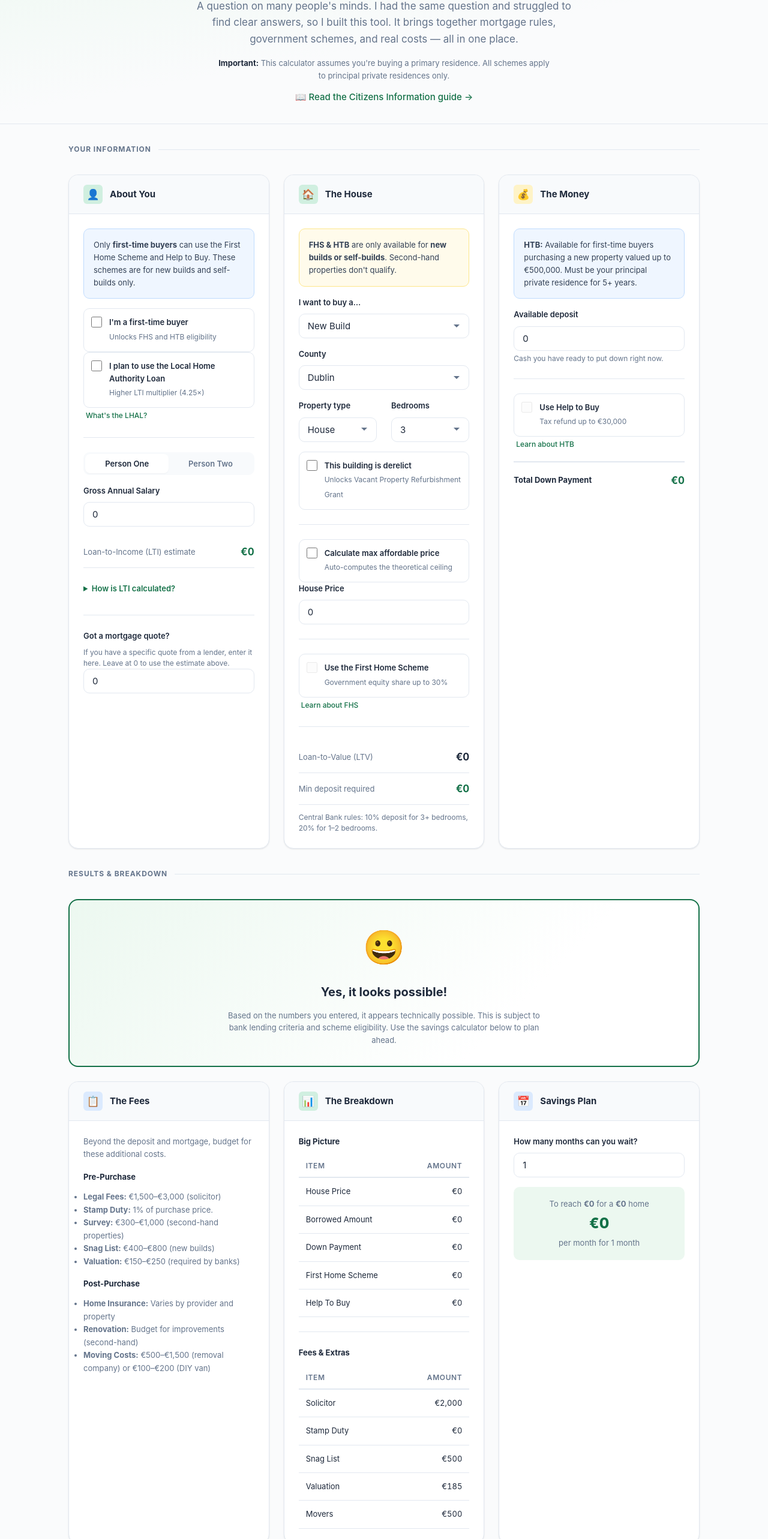
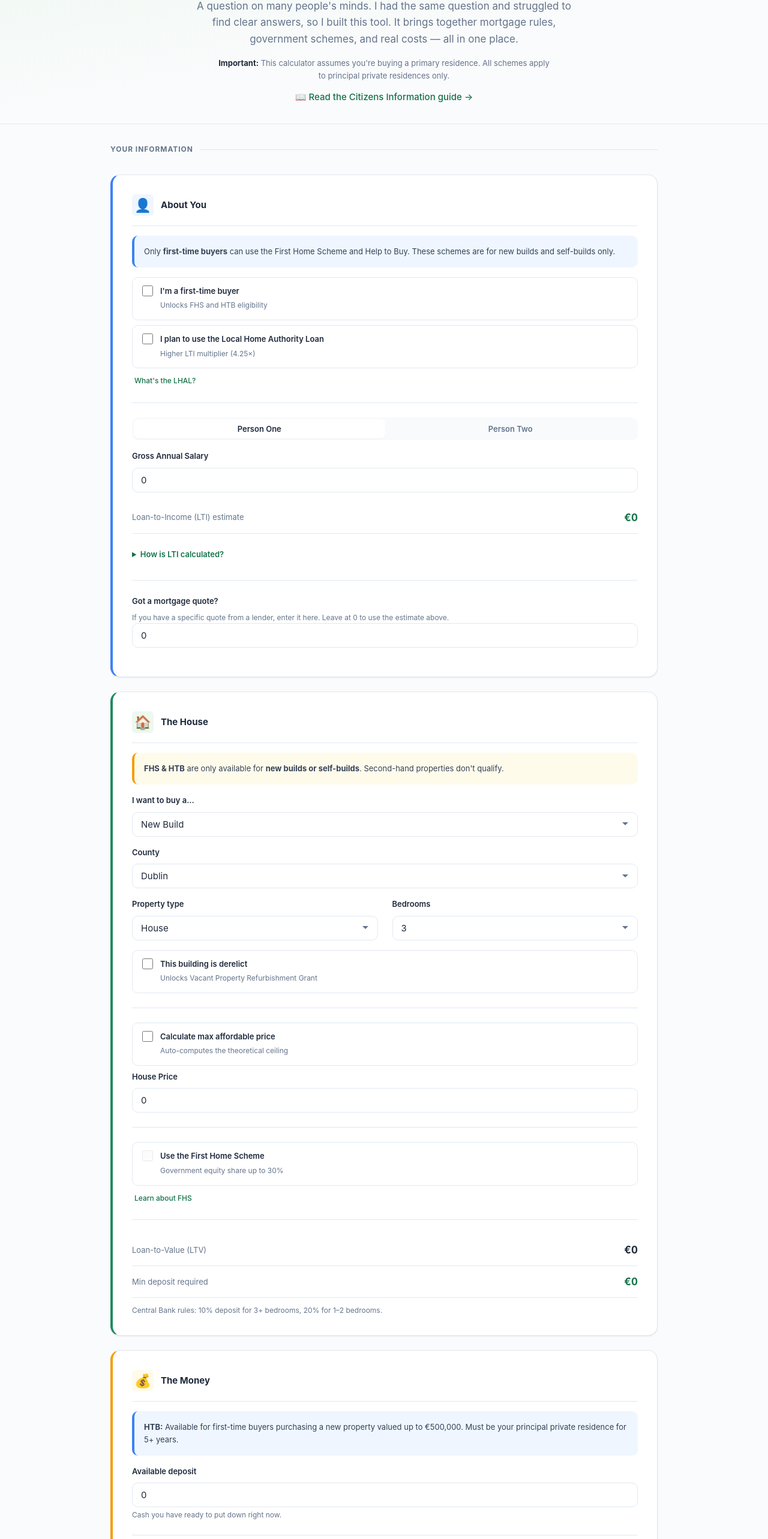
Before and after one commit to Wayne-Thornberry/House-Calculator, a Vue app: page / in a window 1280 px wide. Shown: the part 226-2792 px from the top of the page at 60% size. Built offline with nearby package versions, Linux system fonts and the light colour scheme.

Commit message:
Refactor card components to use new title row structure and update styles for improved UI consistency

```diff
--- a/src/App.vue
+++ b/src/App.vue
@@ -39,7 +39,7 @@
       <!-- Inputs section -->
       <div class="container" style="margin-top: var(--s6);">
         <div class="section-label"><span>Your Information</span></div>
-        <div class="grid-3">
+        <div class="input-stack">
           <PersonInputs
             v-model:isFirstTimeBuyer="state.isFirstTimeBuyer"
             v-model:usesLHAL="state.usesLHAL"
@@ -88,7 +88,7 @@
           :housePrice="state.housePrice"
         />
 
-        <div class="grid-3" style="margin-top: var(--s5);">
+        <div class="grid-2" style="margin-top: var(--s5);">
           <FeesInfo :isFirstTimeBuyer="state.isFirstTimeBuyer" />
           <Breakdown
             :housePrice="state.housePrice"
--- a/src/assets/styles/main.css
+++ b/src/assets/styles/main.css
@@ -153,7 +153,7 @@ body {
    --------------------------------------------------------------------------- */
 .container {
   width: 100%;
-  max-width: 1100px;
+  max-width: 960px;
   margin: 0 auto;
   padding: 0 var(--s5);
 }
@@ -330,51 +330,59 @@ body {
 
 .card:hover {
   box-shadow: var(--shadow-md);
-  border-color: var(--slate-300);
 }
 
-[data-theme="dark"] .card:hover {
-  border-color: var(--slate-600);
+/* Colored left accent per card variant */
+.card-accent-green  { border-left: 4px solid var(--green-500); }
+.card-accent-blue   { border-left: 4px solid #3b82f6; }
+.card-accent-amber  { border-left: 4px solid #f59e0b; }
+.card-accent-slate  { border-left: 4px solid var(--slate-400); }
+
+/* Card body */
+.card-body {
+  padding: var(--s6);
 }
 
-.card-header {
+@media (max-width: 640px) {
+  .card-body { padding: var(--s4); }
+}
+
+/* Card title row — icon + heading inline, no separate header strip */
+.card-title-row {
   display: flex;
   align-items: center;
   gap: var(--s3);
-  padding: var(--s4) var(--s5);
+  margin-bottom: var(--s4);
+  padding-bottom: var(--s4);
   border-bottom: 1px solid var(--border);
-  background: var(--bg-muted);
 }
 
-.card-header-icon {
-  width: 32px;
-  height: 32px;
+.card-title-icon {
+  font-size: 1.4rem;
+  width: 36px;
+  height: 36px;
   border-radius: var(--radius-sm);
   display: flex;
   align-items: center;
   justify-content: center;
-  font-size: var(--text-lg);
   flex-shrink: 0;
 }
 
-.card-header-icon.green  { background: var(--green-100); }
-.card-header-icon.blue   { background: #dbeafe; }
-.card-header-icon.amber  { background: #fef3c7; }
+.card-title-icon.green  { background: var(--green-50);  }
+.card-title-icon.blue   { background: #eff6ff; }
+.card-title-icon.amber  { background: #fffbeb; }
+.card-title-icon.slate  { background: var(--slate-100); }
 
-[data-theme="dark"] .card-header-icon.green  { background: #0d2818; }
-[data-theme="dark"] .card-header-icon.blue   { background: #0c1a2b; }
-[data-theme="dark"] .card-header-icon.amber  { background: #2d1f05; }
+[data-theme="dark"] .card-title-icon.green  { background: #0d2818; }
+[data-theme="dark"] .card-title-icon.blue   { background: #0c1a2b; }
+[data-theme="dark"] .card-title-icon.amber  { background: #2d1f05; }
+[data-theme="dark"] .card-title-icon.slate  { background: #1a1f2b; }
 
-.card-header h2,
-.card-header h3 {
+.card-title-row h3 {
   font-size: var(--text-base);
   font-weight: 700;
   color: var(--text);
   margin: 0;
-}
-
-.card-body {
-  padding: var(--s5);
 }
 
 /* ---------------------------------------------------------------------------
@@ -389,6 +397,13 @@ body {
 .grid-2 {
   display: grid;
   grid-template-columns: repeat(2, 1fr);
+  gap: var(--s5);
+}
+
+/* Single-column stack for input cards — full width, generous gap */
+.input-stack {
+  display: flex;
+  flex-direction: column;
   gap: var(--s5);
 }
 
@@ -466,17 +481,29 @@ select {
   display: flex;
   align-items: flex-start;
   gap: var(--s3);
-  padding: var(--s3);
+  padding: var(--s3) var(--s4);
   border: 1px solid var(--border);
   border-radius: var(--radius);
   cursor: pointer;
   transition: all var(--fast);
   background: var(--bg-card);
+  margin-bottom: var(--s2);
 }
 
 .checkbox-row:hover {
   border-color: var(--slate-300);
   background: var(--bg-muted);
+  box-shadow: var(--shadow-xs);
+}
+
+.checkbox-row:has(input:checked) {
+  border-color: var(--brand);
+  background: var(--brand-light);
+}
+
+[data-theme="dark"] .checkbox-row:has(input:checked) {
+  border-color: var(--brand);
+  background: #0d2818;
 }
 
 .checkbox-row input[type="checkbox"] {
@@ -564,29 +591,30 @@ select {
   margin-bottom: var(--s4);
   font-size: var(--text-sm);
   line-height: 1.6;
+  border-left: 4px solid;
 }
 
 .callout.info {
   background: #eff6ff;
-  border: 1px solid #bfdbfe;
+  border-color: #3b82f6;
   color: var(--slate-700);
 }
 
 [data-theme="dark"] .callout.info {
   background: #0c1929;
-  border-color: #1e3a5f;
+  border-color: #2563eb;
   color: var(--slate-300);
 }
 
 .callout.warn {
   background: #fffbeb;
-  border: 1px solid #fde68a;
+  border-color: #f59e0b;
   color: var(--slate-700);
 }
 
 [data-theme="dark"] .callout.warn {
   background: #241e0a;
-  border-color: #5c4308;
+  border-color: #d97706;
   color: var(--slate-300);
 }
 
--- a/src/components/Breakdown.vue
+++ b/src/components/Breakdown.vue
@@ -1,10 +1,11 @@
 <template>
-  <div class="card">
-    <div class="card-header">
-      <div class="card-header-icon green">📊</div>
-      <h3>The Breakdown</h3>
-    </div>
+  <div class="card card-accent-green">
     <div class="card-body">
+      <div class="card-title-row">
+        <div class="card-title-icon green">📊</div>
+        <h3>The Breakdown</h3>
+      </div>
+
       <h4 style="font-size: var(--text-sm); margin-bottom: var(--s3);">Big Picture</h4>
       <div class="table-wrap">
         <table>
--- a/src/components/FeesInfo.vue
+++ b/src/components/FeesInfo.vue
@@ -1,10 +1,11 @@
 <template>
-  <div class="card">
-    <div class="card-header">
-      <div class="card-header-icon blue">📋</div>
-      <h3>The Fees</h3>
-    </div>
+  <div class="card card-accent-slate">
     <div class="card-body">
+      <div class="card-title-row">
+        <div class="card-title-icon slate">📋</div>
+        <h3>The Fees</h3>
+      </div>
+
       <p style="font-size: var(--text-sm); color: var(--text-muted); margin-bottom: var(--s4);">
         Beyond the deposit and mortgage, budget for these additional costs.
       </p>
--- a/src/components/HouseInputs.vue
+++ b/src/components/HouseInputs.vue
@@ -1,16 +1,16 @@
 <template>
-  <div class="card">
-    <div class="card-header">
-      <div class="card-header-icon green">🏠</div>
-      <h3>The House</h3>
-    </div>
+  <div class="card card-accent-green">
     <div class="card-body">
+      <div class="card-title-row">
+        <div class="card-title-icon green">🏠</div>
+        <h3>The House</h3>
+      </div>
+
       <div class="callout warn">
         <strong>FHS &amp; HTB</strong> are only available for <strong>new builds or self-builds</strong>.
         Second-hand properties don't qualify.
       </div>
 
-      <!-- Property condition -->
       <div class="form-group">
         <label class="form-label" for="pcSelect">I want to buy a…</label>
         <select id="pcSelect" :value="propertyCondition" @change="$emit('update:propertyCondition', ($event.target).value)">
@@ -18,7 +18,6 @@
         </select>
       </div>
 
-      <!-- County -->
       <div class="form-group">
         <label class="form-label" for="cSelect">County</label>
         <select id="cSelect" :value="county" @change="$emit('update:county', ($event.target).value)">
@@ -26,7 +25,6 @@
         </select>
       </div>
 
-      <!-- Property type + bedrooms -->
       <div class="grid-2">
         <div class="form-group">
           <label class="form-label" for="ptSelect">Property type</label>
@@ -42,7 +40,6 @@
         </div>
       </div>
 
-      <!-- Derelict -->
       <label class="checkbox-row">
         <input type="checkbox" :checked="isDerelict" @change="$emit('update:isDerelict', ($event.target).checked)">
         <span class="checkbox-row-text"><strong>This building is derelict</strong><span>Unlocks Vacant Property Refurbishment Grant</span></span>
@@ -50,7 +47,6 @@
 
       <hr>
 
-      <!-- Max affordable toggle -->
       <label class="checkbox-row">
         <input type="checkbox" :checked="useMaxAffordable" @change="$emit('update:useMaxAffordable', ($event.target).checked)">
         <span class="checkbox-row-text"><strong>Calculate max affordable price</strong><span>Auto-computes the theoretical ceiling</span></span>
@@ -60,7 +56,6 @@
         <span class="amount">{{ formatCurrency(recommendedPrice) }}</span>
       </div>
 
-      <!-- House price -->
       <div class="form-group">
         <label class="form-label" for="housePrice">House Price</label>
         <input id="housePrice" type="number" :value="housePrice" @input="$emit('update:housePrice', Number(($event.target).value))" step="5000" min="30000" max="1000000" :disabled="useMaxAffordable">
@@ -68,7 +63,6 @@
 
       <hr>
 
-      <!-- FHS toggle -->
       <label class="checkbox-row">
         <input type="checkbox" :checked="usesFHS" @change="$emit('update:usesFHS', ($event.target).checked)" :disabled="!canUseFHS">
         <span class="checkbox-row-text"><strong>Use the First Home Scheme</strong><span>Government equity share up to 30%</span></span>
@@ -83,7 +77,6 @@
 
       <hr>
 
-      <!-- LTV / deposit -->
       <div class="stat-row"><span class="stat-label">Loan-to-Value (LTV)</span><span class="stat-value">{{ formatCurrency(ltvMortgage) }}</span></div>
       <div class="stat-row"><span class="stat-label">Min deposit required</span><span class="stat-value accent">{{ formatCurrency(depositNeeded) }}</span></div>
       <p class="form-hint" style="margin-top: var(--s3);">
--- a/src/components/MoneyInputs.vue
+++ b/src/components/MoneyInputs.vue
@@ -1,16 +1,16 @@
 <template>
-  <div class="card">
-    <div class="card-header">
-      <div class="card-header-icon amber">💰</div>
-      <h3>The Money</h3>
-    </div>
+  <div class="card card-accent-amber">
     <div class="card-body">
+      <div class="card-title-row">
+        <div class="card-title-icon amber">💰</div>
+        <h3>The Money</h3>
+      </div>
+
       <div class="callout info">
         <strong>HTB:</strong> Available for first-time buyers purchasing a new property
         valued up to €500,000. Must be your principal private residence for 5+ years.
       </div>
 
-      <!-- Deposit -->
       <div class="form-group">
         <label class="form-label" for="depositAmount">Available deposit</label>
         <input id="depositAmount" type="number" :value="depositAmount" @input="$emit('update:depositAmount', Number(($event.target).value))" min="0" max="9999999" step="1000" placeholder="e.g. 50,000">
@@ -19,7 +19,6 @@
 
       <hr>
 
-      <!-- HTB toggle -->
       <label class="checkbox-row">
         <input type="checkbox" :checked="usesHTB" @change="$emit('update:usesHTB', ($event.target).checked)" :disabled="!canUseHTB">
         <span class="checkbox-row-text"><strong>Use Help to Buy</strong><span>Tax refund up to €30,000</span></span>
@@ -63,7 +62,6 @@
         </details>
       </div>
 
-      <!-- Total -->
       <div class="stat-row" style="border-top: 2px solid var(--border); margin-top: var(--s4); padding-top: var(--s4);">
         <span class="stat-label" style="font-weight: 700; color: var(--text);">Total Down Payment</span>
         <span class="stat-value accent">{{ formatCurrency(totalDownPayment) }}</span>
--- a/src/components/PersonInputs.vue
+++ b/src/components/PersonInputs.vue
@@ -1,11 +1,11 @@
 <template>
-  <div class="card">
-    <div class="card-header">
-      <div class="card-header-icon green">👤</div>
-      <h3>About You</h3>
-    </div>
+  <div class="card card-accent-blue">
     <div class="card-body">
-      <!-- FTB / LHAL checkboxes -->
+      <div class="card-title-row">
+        <div class="card-title-icon blue">👤</div>
+        <h3>About You</h3>
+      </div>
+
       <div class="callout info">
         Only <strong>first-time buyers</strong> can use the First Home Scheme and Help to Buy.
         These schemes are for new builds and self-builds only.
@@ -24,7 +24,6 @@
 
       <hr>
 
-      <!-- Salary tabs -->
       <div class="tabs">
         <button class="tab-btn" :class="{ active: activeTab === 'person1' }" @click="activeTab = 'person1'" type="button">Person One</button>
         <button class="tab-btn" :class="{ active: activeTab === 'person2' }" @click="activeTab = 'person2'" type="button">Person Two</button>
@@ -43,7 +42,6 @@
         </div>
       </div>
 
-      <!-- LTI output -->
       <div class="stat-row">
         <span class="stat-label">Loan-to-Income (LTI) estimate</span>
         <span class="stat-value accent">{{ formatCurrency(maxMortgage) }}</span>
@@ -68,7 +66,6 @@
 
       <hr>
 
-      <!-- Custom mortgage -->
       <div class="form-group">
         <label class="form-label" for="customMortgage">Got a mortgage quote?</label>
         <p class="form-hint">If you have a specific quote from a lender, enter it here. Leave at 0 to use the estimate above.</p>
--- a/src/components/SavingsCalculator.vue
+++ b/src/components/SavingsCalculator.vue
@@ -1,10 +1,11 @@
 <template>
-  <div class="card">
-    <div class="card-header">
-      <div class="card-header-icon blue">📅</div>
-      <h3>Savings Plan</h3>
-    </div>
+  <div class="card card-accent-blue">
     <div class="card-body">
+      <div class="card-title-row">
+        <div class="card-title-icon blue">📅</div>
+        <h3>Savings Plan</h3>
+      </div>
+
       <div class="form-group">
         <label class="form-label" for="savingMonths">How many months can you wait?</label>
         <input id="savingMonths" type="number" min="1" max="120" :value="months" @input="$emit('update:months', Number(($event.target).value))" step="1">
```
